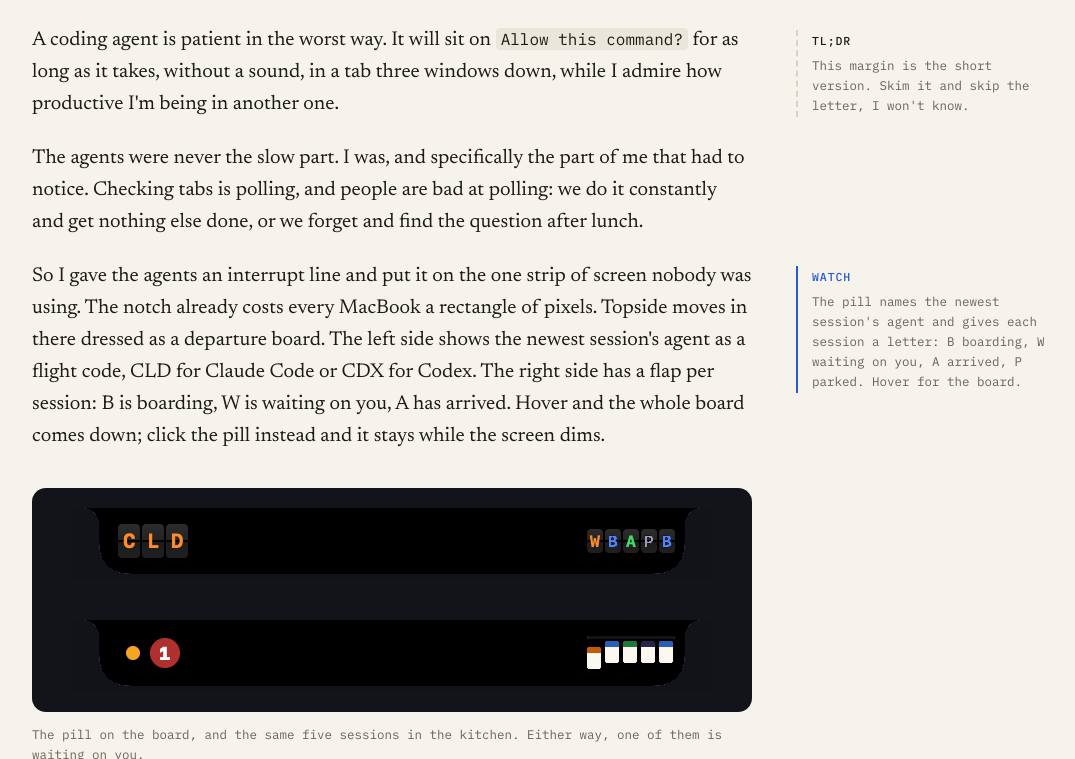
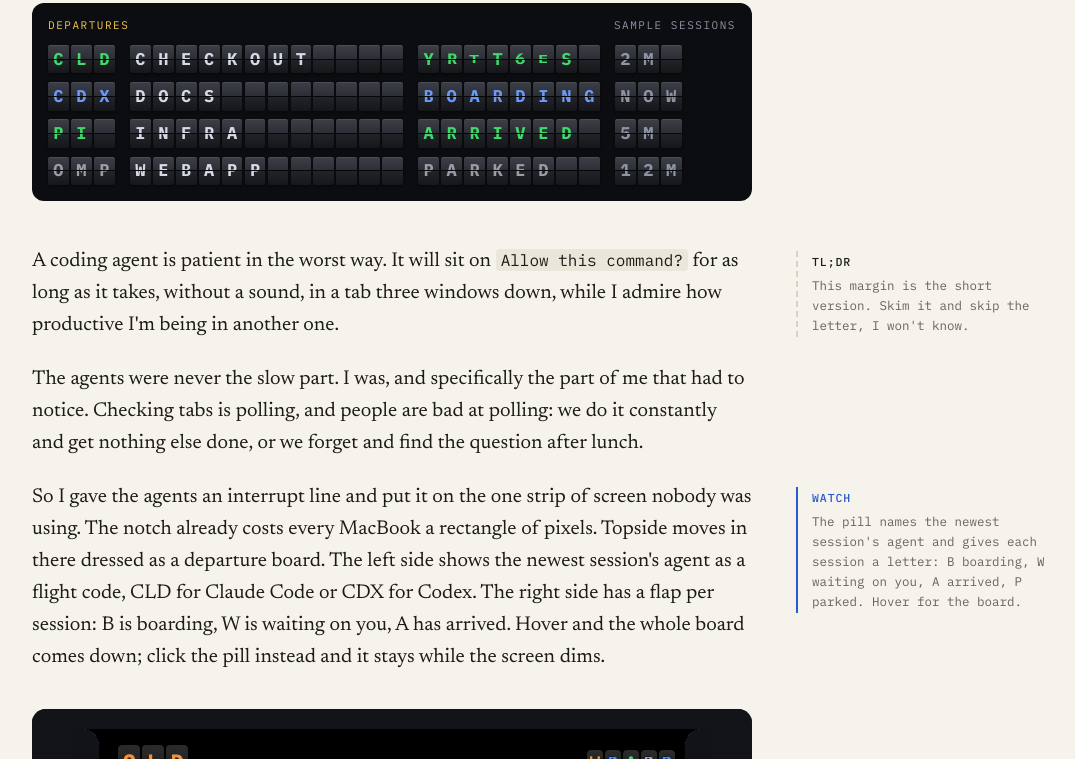
Before and after one commit to ducban/topside, a plain HTML site: page index.html in a window 1280 px wide. Shown: the part 341-1100 px from the top of the page, without its empty margins (101-1176 px from the left). Drawn offline with Linux system fonts and the light colour scheme.

Commit message:
Riffle the logo and add a departures strip to the letter
The letter's header now draws TOPSIDE on seven flaps that riffle in, and
under it a DEPARTURES strip of four sample sessions, one moving on every
few seconds while it's on screen. The letter itself is unchanged and keeps
both themes; reduced motion shows the flaps still.

Co-Authored-By: Claude Opus 5.5 <noreply@anthropic.com>
Claude-Session: https://claude.ai/code/session_01AeEtMawiK6Vvbuy3Spha91

```diff
--- a/index.html
+++ b/index.html
@@ -52,7 +52,7 @@ try {
 } catch {}
 </script>
 <link rel="preconnect" href="https://fonts.googleapis.com">
-<link rel="stylesheet" href="https://fonts.googleapis.com/css2?family=IBM+Plex+Mono:wght@400;500;600&family=Newsreader:ital,opsz,wght@0,6..72,400;0,6..72,600;1,6..72,400&display=swap">
+<link rel="stylesheet" href="https://fonts.googleapis.com/css2?family=IBM+Plex+Mono:wght@400;500;600;700&family=Newsreader:ital,opsz,wght@0,6..72,400;0,6..72,600;1,6..72,400&display=swap">
 <style>
 :root {
   --mono: "IBM Plex Mono", ui-monospace, "SF Mono", Menlo, monospace;
@@ -109,9 +109,36 @@ img { max-width: 100%; display: block; }
 :root[data-theme="dark"] .theme .sun { display: block; }
 :root[data-theme="dark"] .theme .moon { display: none; }
 
-/* The logo, on flaps, straight on the page: the flaps carry their own dark, so they read in both themes. */
-.mark { margin: 0 0 40px; display: flex; justify-content: center; }
-.logotype { width: min(400px, 100%); height: auto; display: block; }
+/* Split flaps, as on the board: a dark cell per letter, split across the middle, in amber.
+   They carry their own dark, so they read on both themes. The page's script riffles them. */
+.flaps { display: inline-flex; gap: .14em; font-family: var(--mono); font-weight: 700; line-height: 1; color: #f5c84b; }
+.flaps .cell { position: relative; width: 1em; height: 1.36em; display: grid; place-items: center; border-radius: .1em;
+  background: linear-gradient(#3d3f48, #2c2e35 50%, #222429 50%, #16171b);
+  box-shadow: 0 .06em .14em rgba(0,0,0,.45), inset 0 1px rgba(255,255,255,.08); }
+.flaps .cell span { font-size: .78em; }
+.flaps .cell::after { content: ""; position: absolute; left: 0; right: 0; top: calc(50% - .025em); height: .05em; background: #060709; }
+.flaps .cell.flip span { animation: flip .055s linear; }
+@keyframes flip { from { transform: scaleY(.3); } }
+
+/* The logo, TOPSIDE on seven flaps, riffles in when the page opens. */
+.mark { margin: 0 0 32px; display: flex; justify-content: center; }
+.mark .flaps { font-size: clamp(30px, 8.4vw, 50px); }
+
+/* Departures: four sample sessions on the board's black face, one moving on every few seconds. */
+.departures { background: #0c0d10; border-radius: 12px; padding: 14px 16px 16px; margin: 0 0 44px; overflow-x: auto; clear: right; }
+.departures header { display: flex; justify-content: space-between; gap: 12px; font-family: var(--mono); font-size: 11px;
+  letter-spacing: .14em; color: #f5c84b; margin-bottom: 10px; }
+.departures header span { color: #8e94a6; }
+/* A row is about 30 cells wide, so the cell size follows the column: 22 px on a wide screen, 10 or so on a phone. */
+.departures .row { display: flex; gap: .7em; font-size: max(9px, calc((min(100vw, 752px) - 96px) / 30)); margin-top: .4em; width: max-content; }
+.departures .row .flaps { gap: .1em; }
+.departures .row .cell { width: .95em; height: 1.3em; }
+.departures .name { color: #d6dae4; }
+.departures .age { color: #8e94a6; }
+.departures .working { color: #6b9aff; }
+.departures .waiting { color: #ff8c29; }
+.departures .done { color: #40d96b; }
+.departures .parked { color: #9a9ca6; }
 
 p { margin: 0 0 1.1em; text-wrap: pretty; }
 h2 { font-family: var(--mono); font-size: 13px; font-weight: 500; letter-spacing: .08em; text-transform: uppercase;
@@ -157,7 +184,7 @@ figcaption { font-family: var(--mono); font-size: 12.5px; color: var(--muted); m
 
 footer { font-family: var(--mono); font-size: 12px; color: var(--muted); border-top: 1px solid var(--rule);
   margin-top: 56px; padding-top: 18px; line-height: 1.8; clear: right; }
-@media (prefers-reduced-motion: reduce) { * { transition: none !important; } }
+@media (prefers-reduced-motion: reduce) { * { transition: none !important; } .flaps .cell.flip span { animation: none; } }
 </style>
 </head>
 <body>
@@ -174,7 +201,15 @@ footer { font-family: var(--mono); font-size: 12px; color: var(--muted); border-
     </button>
   </header>
 
-  <div class="mark"><img class="logotype" src="img/topside-logo.svg" width="872" height="176" alt="Topside"></div>
+  <div class="mark"><span class="flaps" role="img" aria-label="Topside">TOPSIDE</span></div>
+
+  <section class="departures" aria-label="Departures: four sample sessions">
+    <header>DEPARTURES <span>SAMPLE SESSIONS</span></header>
+    <div class="row"><span class="flaps code waiting" data-length="3">CLD</span><span class="flaps name" data-length="12">checkout</span><span class="flaps status waiting" data-length="8">WAITING</span><span class="flaps age" data-length="3">2M</span></div>
+    <div class="row"><span class="flaps code working" data-length="3">CDX</span><span class="flaps name" data-length="12">docs</span><span class="flaps status working" data-length="8">BOARDING</span><span class="flaps age" data-length="3">NOW</span></div>
+    <div class="row"><span class="flaps code done" data-length="3">PI</span><span class="flaps name" data-length="12">infra</span><span class="flaps status done" data-length="8">ARRIVED</span><span class="flaps age" data-length="3">5M</span></div>
+    <div class="row"><span class="flaps code parked" data-length="3">OMP</span><span class="flaps name" data-length="12">webapp</span><span class="flaps status parked" data-length="8">PARKED</span><span class="flaps age" data-length="3">12M</span></div>
+  </section>
 
   <aside class="note intro"><b>tl;dr</b>This margin is the short version. Skim it and skip the letter, I won't know.</aside>
   <p>A coding agent is patient in the worst way. It will sit on <code>Allow this command?</code> for as long as it takes, without a sound, in a tab three windows down, while I admire how productive I'm being in another one.</p>
@@ -270,6 +305,46 @@ if (matchMedia("(prefers-reduced-motion: reduce)").matches) {
   document.querySelectorAll("video[autoplay]").forEach(video => { video.removeAttribute("autoplay"); video.pause(); video.controls = true; });
 }
 
+// The flaps: each cell riffles through letters to its own, 55 ms a step, up to 12 steps, as on the board.
+// Without the script they read as plain amber text; with reduced motion they just show.
+const still = matchMedia("(prefers-reduced-motion: reduce)").matches;
+const LETTERS = "ABCDEFGHIJKLMNOPQRSTUVWXYZ0123456789";
+function paint(cell, ch) {
+  cell.firstChild.textContent = ch;
+  cell.classList.remove("flip"); void cell.offsetWidth; cell.classList.add("flip");
+}
+function riffle(el, text) {
+  const length = Number(el.dataset.length) || text.length;
+  const target = text.toUpperCase().padEnd(length).slice(0, length);
+  if (el.children.length !== length) {
+    el.textContent = "";
+    for (let i = 0; i < length; i++) { const c = document.createElement("span"); c.className = "cell"; c.append(document.createElement("span")); el.append(c); }
+  }
+  if (el.getAttribute("role") !== "img") el.setAttribute("aria-label", text);
+  [...el.children].forEach((cell, i) => {
+    const to = target[i];
+    if (still || to === " ") { paint(cell, to); return; }
+    const steps = 3 + Math.floor(Math.random() * 10);
+    for (let s = 0; s < steps; s++) setTimeout(() => paint(cell, s === steps - 1 ? to : LETTERS[Math.floor(Math.random() * 36)]), 200 + i * 18 + s * 55);
+  });
+}
+document.querySelectorAll(".flaps").forEach(el => riffle(el, el.textContent.trim()));
+
+// Every few seconds one departure moves on, while the board is on screen and the tab is in front.
+const moves = { WAITING: ["ARRIVED", "done"], ARRIVED: ["PARKED", "parked"], PARKED: ["BOARDING", "working"], BOARDING: ["WAITING", "waiting"] };
+const rows = [...document.querySelectorAll(".departures .row")];
+let turn = 0, seen = false;
+new IntersectionObserver(entries => { seen = entries[0].isIntersecting; }).observe(document.querySelector(".departures"));
+if (!still) setInterval(() => {
+  if (!seen || document.hidden) return;
+  const row = rows[turn++ % rows.length], status = row.querySelector(".status"), code = row.querySelector(".code");
+  const [word, tone] = moves[status.getAttribute("aria-label")];
+  for (const el of [status, code]) { el.classList.remove("waiting", "working", "done", "parked"); el.classList.add(tone); }
+  riffle(status, word);
+  if (word === "BOARDING") riffle(row.querySelector(".age"), "NOW");
+  if (word === "WAITING") riffle(row.querySelector(".age"), "1M");
+}, 4200);
+
 document.querySelectorAll(".cmd button").forEach(button => button.addEventListener("click", async () => {
   const command = button.previousElementSibling;
   try { await navigator.clipboard.writeText(command.textContent); button.textContent = "copied"; }
```
Also changed, not shown: 1 other file.
